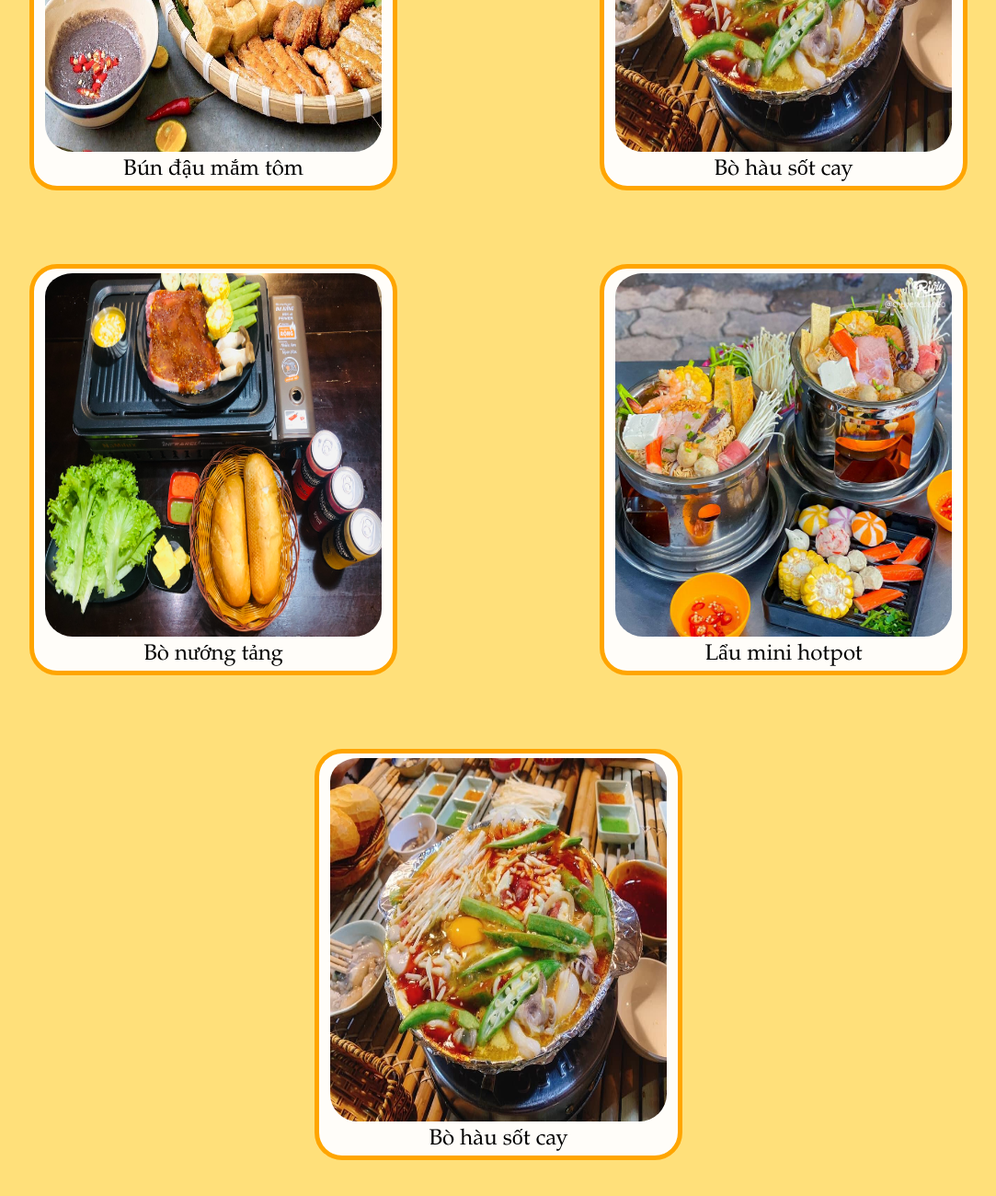
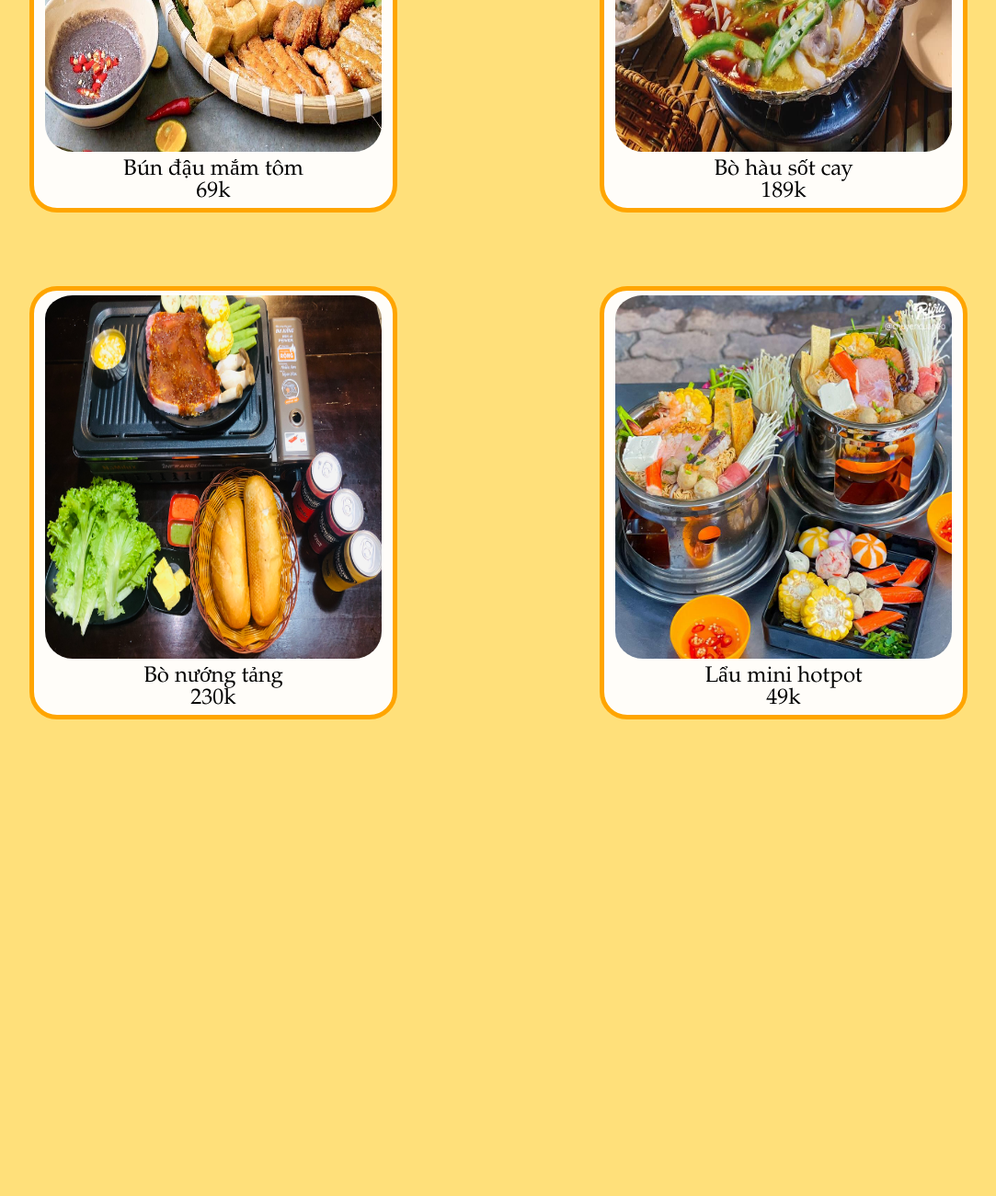
Before and after one commit to QuangLink/QLFood, a plain HTML site: page menumon.html in a window 1280 px wide. Shown: the part 380-1680 px from the top of the page at 92% size, without its empty margins (156-1239 px from the left). After the commit the page ends 1202 px from the top, so only its background shows below. Drawn offline with nearby package versions, Linux system fonts and the light colour scheme.

Commit message:
Update menumon.html

```diff
--- a/menumon.html
+++ b/menumon.html
@@ -56,7 +56,7 @@
 
         <img src="./assets/images/Bundau.png" alt="">
         <div>
-          <h3>Bún đậu mắm tôm</h3>
+          <h3>Bún đậu mắm tôm <br> 69k</h3>
         </div>
 
 
@@ -64,28 +64,22 @@
       <div id="bundau" class="col-md-auto" >
           <img src="./assets/images/Bohau.png" alt="">
           <div>
-            <h3>Bò hàu sốt cay</h3>
+            <h3>Bò hàu sốt cay <br>189k</h3>
           </div>
       </div>
       <div id="bundau" class="col-md-auto">
         <img src="./assets/images/Botang.png" alt="">
         <div>
-          <h3>Bò nướng tảng</h3>
+          <h3>Bò nướng tảng <br>230k</h3>
         </div>
       </div>
       <div id="bundau" class="col-md-auto">
         <img src="./assets/images/Lẩumini.jpeg" alt="">
         <div>
-          <h3>Lẩu mini hotpot</h3>
+          <h3>Lẩu mini hotpot <br>49k</h3>
         </div>
       </div>
 
-      <div id="bundau" class="col-md-auto" style="">
-          <img src="./assets/images/Bohau.png" alt="">
-          <div>
-            <h3>Bò hàu sốt cay</h3>
-          </div>
-      </div>
 
     </section>
     <script src="https://cdn.jsdelivr.net/npm/bootstrap@5.2.0-beta1/dist/js/bootstrap.bundle.min.js"></script>
```
